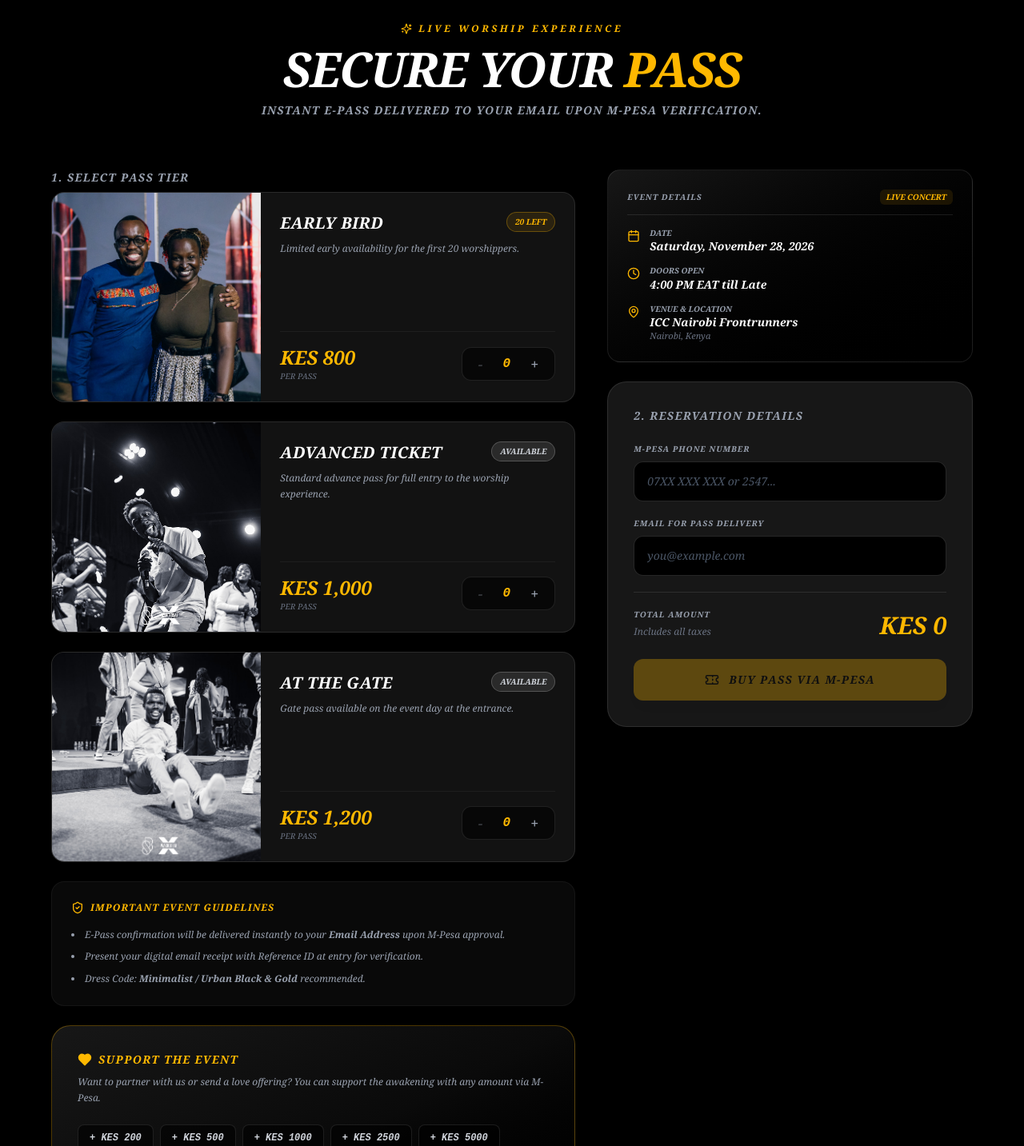
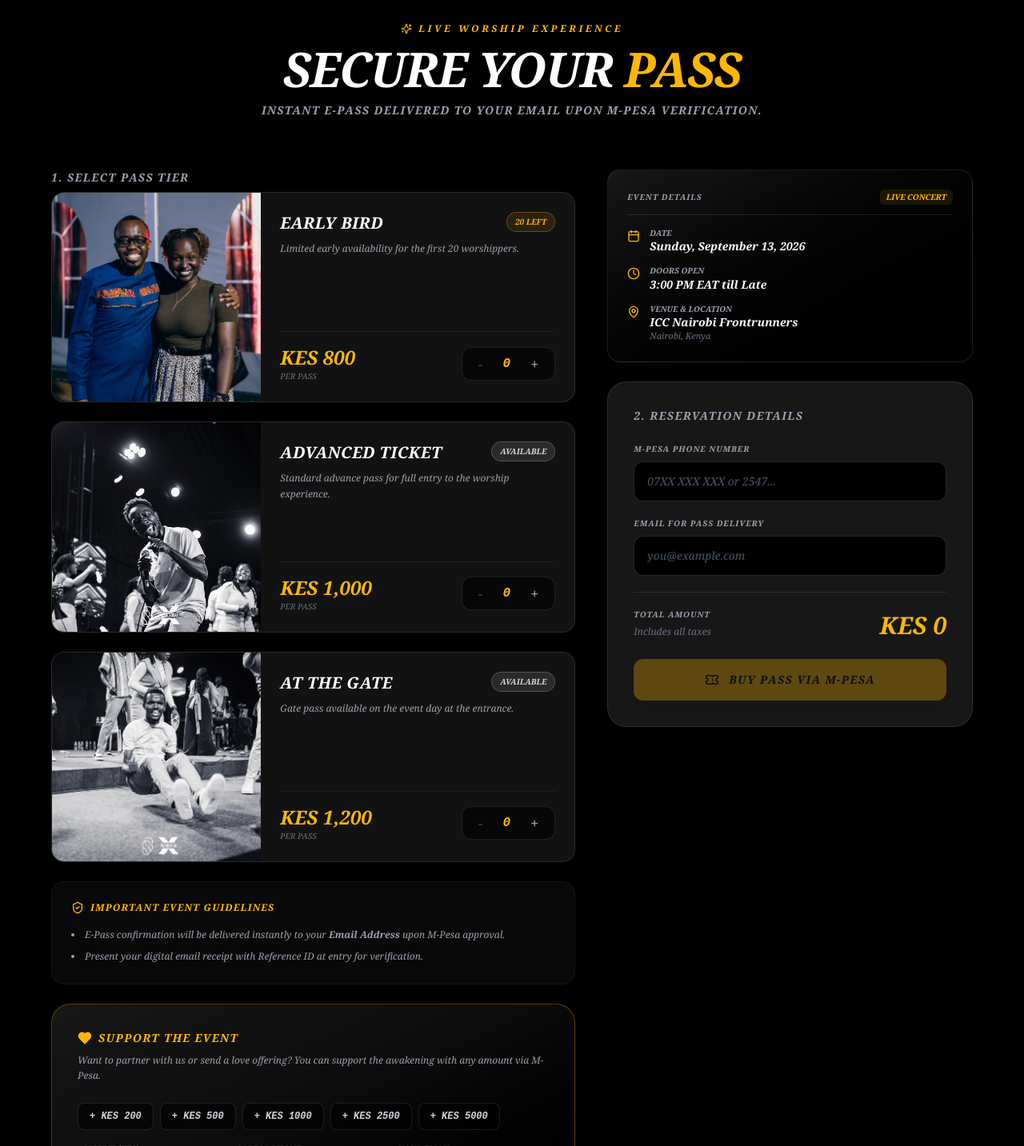
Before and after one commit to odera2004/Wakolosai, a Next.js app in the folder Frontend/: page / in a window 1280 px wide. Shown: the part 2471-3904 px from the top of the page at 80% size. Built offline with nearby package versions, Linux system fonts and the light colour scheme; no server answers.

Commit message:
Modify event details in collection-section
Updated event details including dress code, date, and opening time.

```diff
--- a/Frontend/components/sections/collection-section.tsx
+++ b/Frontend/components/sections/collection-section.tsx
@@ -293,7 +293,6 @@ export function CollectionSection() {
               <ul className="text-xs font-serif italic text-gray-400 space-y-2 list-disc list-inside leading-relaxed">
                 <li>E-Pass confirmation will be delivered instantly to your <strong>Email Address</strong> upon M-Pesa approval.</li>
                 <li>Present your digital email receipt with Reference ID at entry for verification.</li>
-                <li>Dress Code: <strong>Minimalist / Urban Black & Gold</strong> recommended.</li>
               </ul>
             </div>
 
@@ -391,7 +390,7 @@ export function CollectionSection() {
                   <Calendar className="text-[#FFB800] shrink-0 mt-0.5" size={16} />
                   <div>
                     <span className="text-gray-400 block text-[10px] uppercase font-serif italic font-bold">Date</span>
-                    <span className="font-bold text-white font-serif italic text-sm">Saturday, November 28, 2026</span>
+                    <span className="font-bold text-white font-serif italic text-sm">Sunday, September 13, 2026</span>
                   </div>
                 </div>
 
@@ -399,7 +398,7 @@ export function CollectionSection() {
                   <Clock className="text-[#FFB800] shrink-0 mt-0.5" size={16} />
                   <div>
                     <span className="text-gray-400 block text-[10px] uppercase font-serif italic font-bold">Doors Open</span>
-                    <span className="font-bold text-white font-serif italic text-sm">4:00 PM EAT till Late</span>
+                    <span className="font-bold text-white font-serif italic text-sm">3:00 PM EAT till Late</span>
                   </div>
                 </div>
 
```
